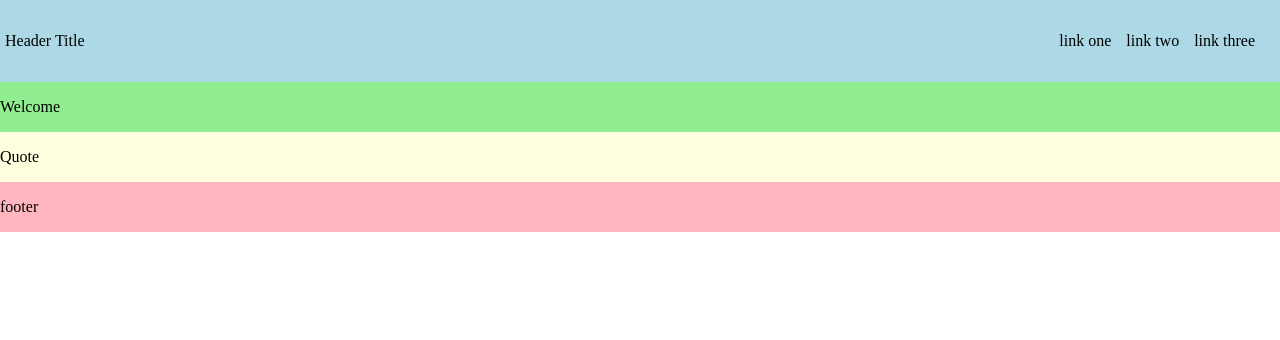
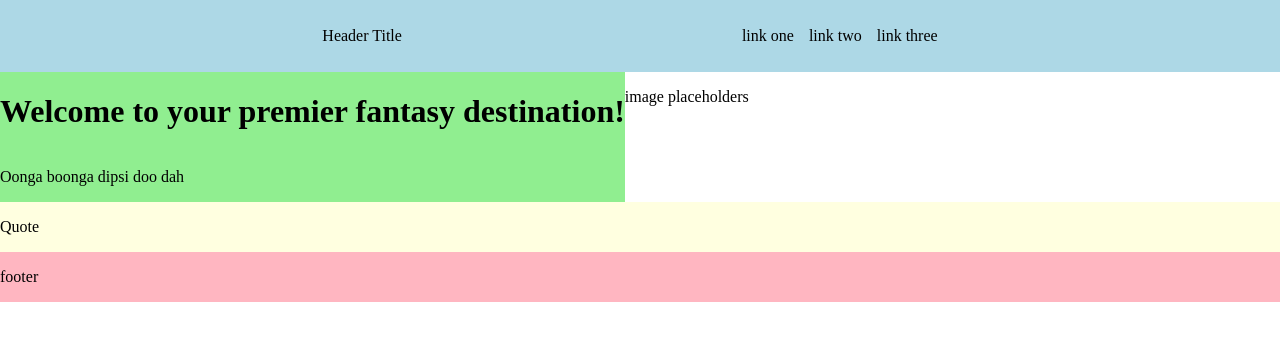
Before and after one commit to yesthisisdaniel/landing-page-odin, a plain HTML site: page index.html in a window 1280 px wide. Drawn offline with Linux system fonts and the light colour scheme.

Commit message:
Add container to welcome and image so that it stacks

```diff
--- a/index.html
+++ b/index.html
@@ -16,10 +16,16 @@
             </ul>
         </div>
         <div class="content">
-            <div class="information">
-                <p>Welcome</p>
-
-
+            <div class="welcome">
+                <div class="information">
+                    <h1>
+                        Welcome to your premier fantasy destination!
+                    </h1>
+                    <p>Oonga boonga dipsi doo dah</p>
+                </div>
+                <div class="image">
+                    <p>image placeholders</p>
+                </div>
             </div>
 
             <div class="quote">
--- a/styles.css
+++ b/styles.css
@@ -11,9 +11,9 @@ body {
     height: 72px;
     display: flex;
     background-color: lightblue;
-    justify-content: space-between;
-    padding: 5px;
+    justify-content: center;
     align-items: center;
+    gap: 300px
 }
 
 ul {
@@ -23,8 +23,18 @@ ul {
     margin-right: 20px;
 }
 
+.welcome {
+    display: flex;
+    flex-direction: row;
+}
+
+.image {
+    text-align: center;
+}
+
 .information {
     display: flex;
+    flex-direction: column;
     background-color: lightgreen;
 }
 
```
